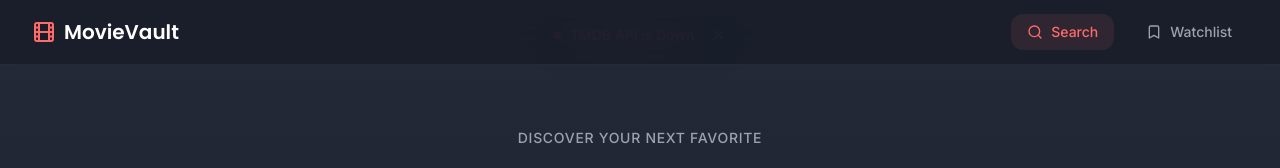
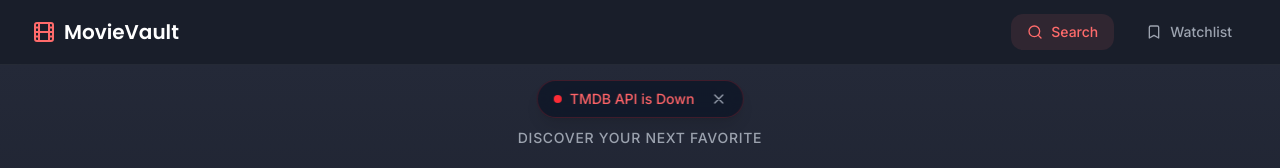
Before and after one commit to Ashwin-S-Nambiar/MovieVault, a React (Vite) app: page / in a window 1280 px wide. Shown: the top 168 px of the page. Built offline with nearby package versions, Linux system fonts and the light colour scheme; no server answers.

Commit message:
fix: adjust position and z-index of ApiStatusIndicator for improved visibility

```diff
--- a/src/components/ApiStatusIndicator.jsx
+++ b/src/components/ApiStatusIndicator.jsx
@@ -59,7 +59,7 @@ const ApiStatusIndicator = () => {
           initial={{ opacity: 0, y: -20 }}
           animate={{ opacity: 1, y: 0 }}
           exit={{ opacity: 0, y: -20 }}
-          className={`fixed top-4 left-1/2 transform -translate-x-1/2 z-50 px-4 py-2 rounded-full backdrop-blur-md bg-gray-900/80 border ${config.borderColor} shadow-lg`}
+          className={`fixed top-20 left-1/2 transform -translate-x-1/2 z-60 px-4 py-2 rounded-full backdrop-blur-md bg-gray-900/90 border ${config.borderColor} shadow-lg`}
         >
           <div className="flex items-center gap-2">
             <div className={`w-2 h-2 rounded-full ${config.color} ${apiStatus === 'up' ? 'animate-pulse' : ''}`} />
```
